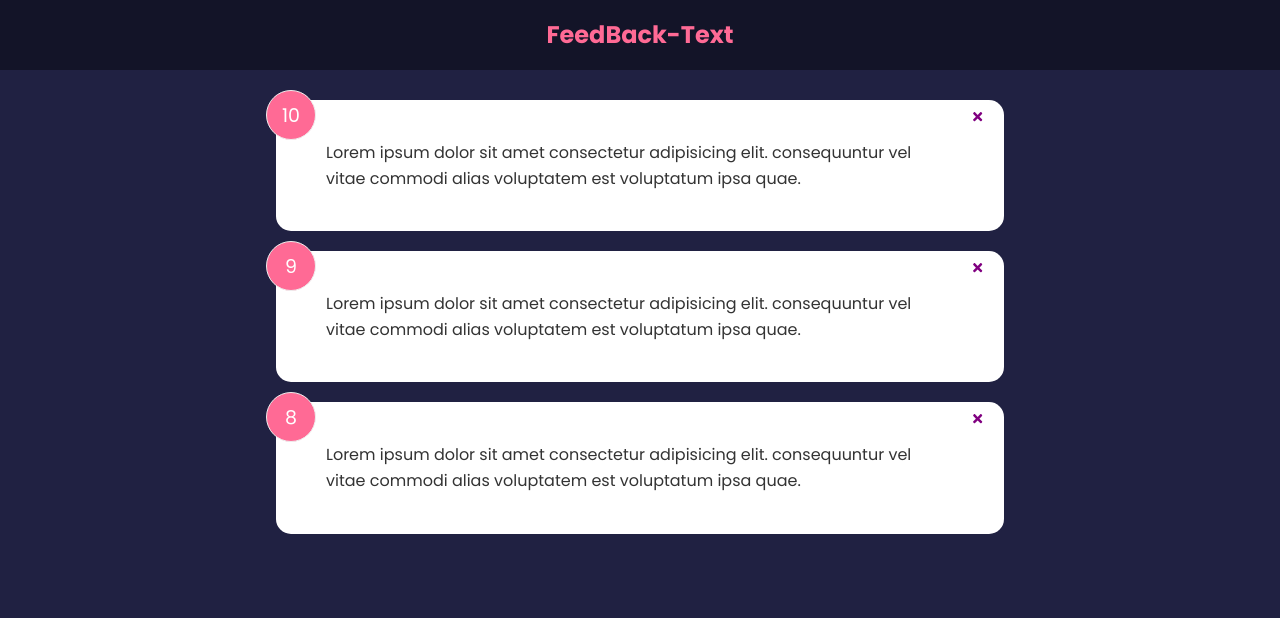
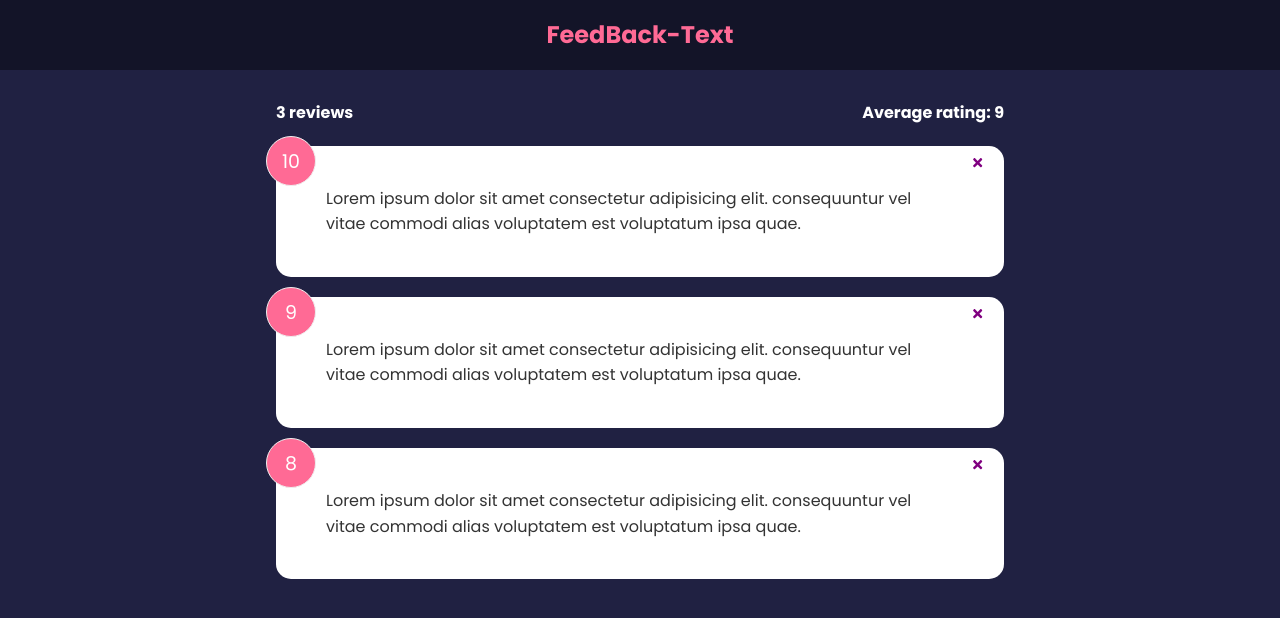
Before and after one commit to linkprada/FeedBack-App, a React (Create React App) app: page / in a window 1280 px wide. Shown: the top 618 px of the page. Built offline with nearby package versions, Linux system fonts and the light colour scheme.

Commit message:
Add FeedBackStats Component

```diff
--- a/src/App.js
+++ b/src/App.js
@@ -2,6 +2,7 @@
 import FeedBackList from "./components/FeedBackList"
 import { useState } from "react"
 import FeedBackData from './Data/FeedBackData'
+import FeedBackStats from "./components/FeedBackStats"
 
 function App() {
     var [feedBack, setFeedBack] = useState(FeedBackData)
@@ -17,6 +18,7 @@
         <>
             <Header ></Header>
             <div className="container">
+                <FeedBackStats feedBack={feedBack}></FeedBackStats>
                 <FeedBackList feedBack={feedBack} handleDelete={handleDelete}></FeedBackList>
             </div>
         </>
--- /dev/null
+++ b/src/components/FeedBackStats.jsx
@@ -0,0 +1,14 @@
+function FeedBackStats({feedBack}) {
+    let average = feedBack.reduce((acc, cur) => acc + cur.rating, 0) / feedBack.length;
+
+    average = average.toFixed(1).replace(/[.,]0$/,"");
+
+    return (
+        <div className="feedback-stats">
+            <h4>{feedBack.length} reviews</h4>
+            <h4>Average rating: {isNaN(average) ? 0 : average}</h4>
+        </div>
+    )
+}
+
+export default FeedBackStats
```
